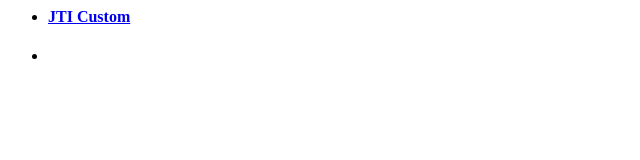
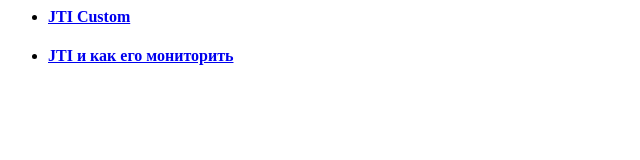
Before and after one commit to FireAlkazar/Pages, a plain HTML site: page index.html in a window 1280 px wide. Shown: the whole page, without its empty margins (0-640 px from the left). Drawn offline with Linux system fonts and the light colour scheme.

Commit message:
Update index.html

```diff
--- a/index.html
+++ b/index.html
@@ -6,7 +6,7 @@
   </li>
   <li>
     <h4>
-      <a href="https://mindbox.slack.com/files/konstantinov/F27MGAZ3K/Jti_i_kak_ego_monitorit>JTI и как его мониторить</a>
+      <a href="https://mindbox.slack.com/files/konstantinov/F27MGAZ3K/Jti_i_kak_ego_monitorit">JTI и как его мониторить</a>
     </h4>
   </li>
 </ul>
```
